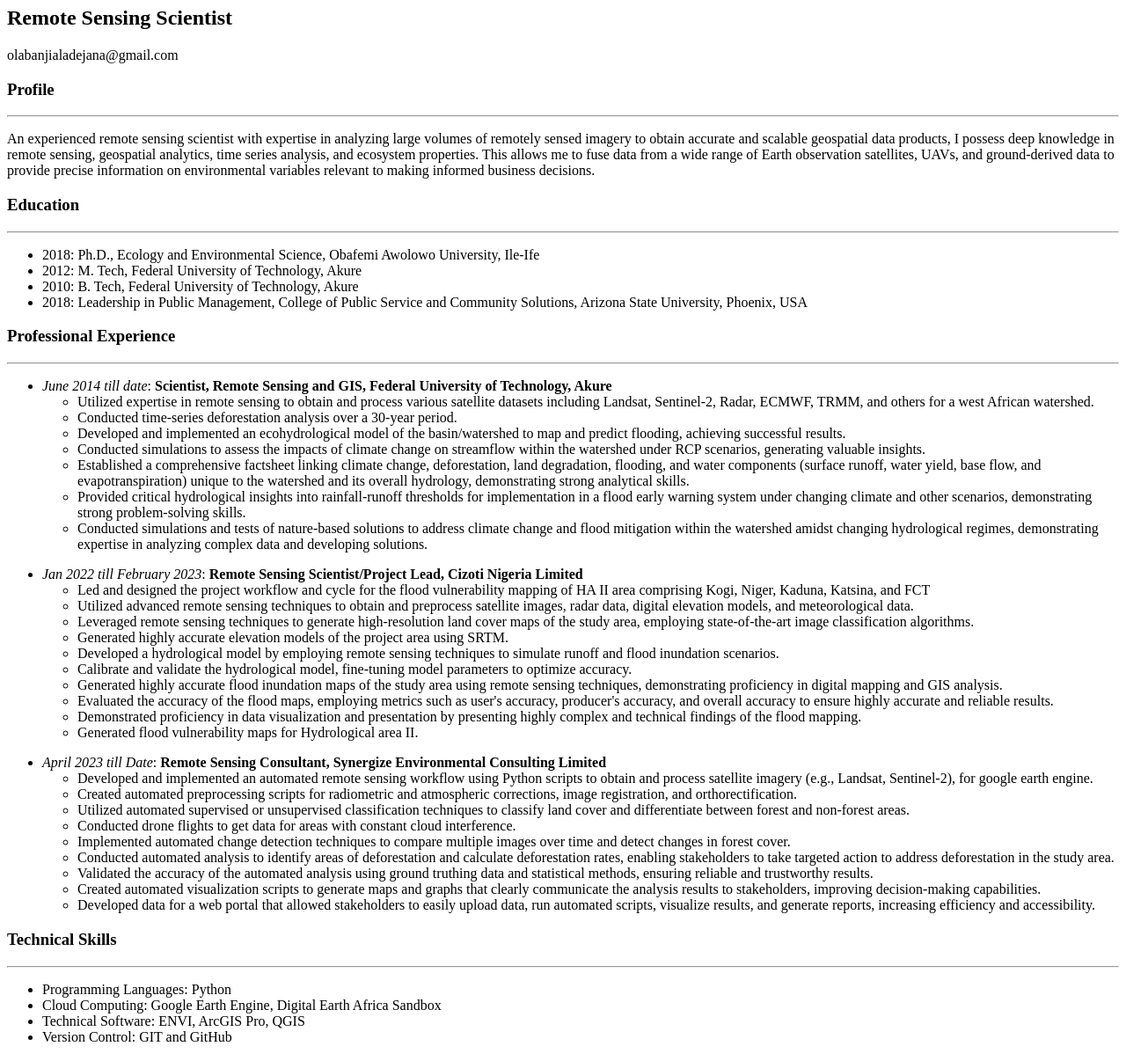
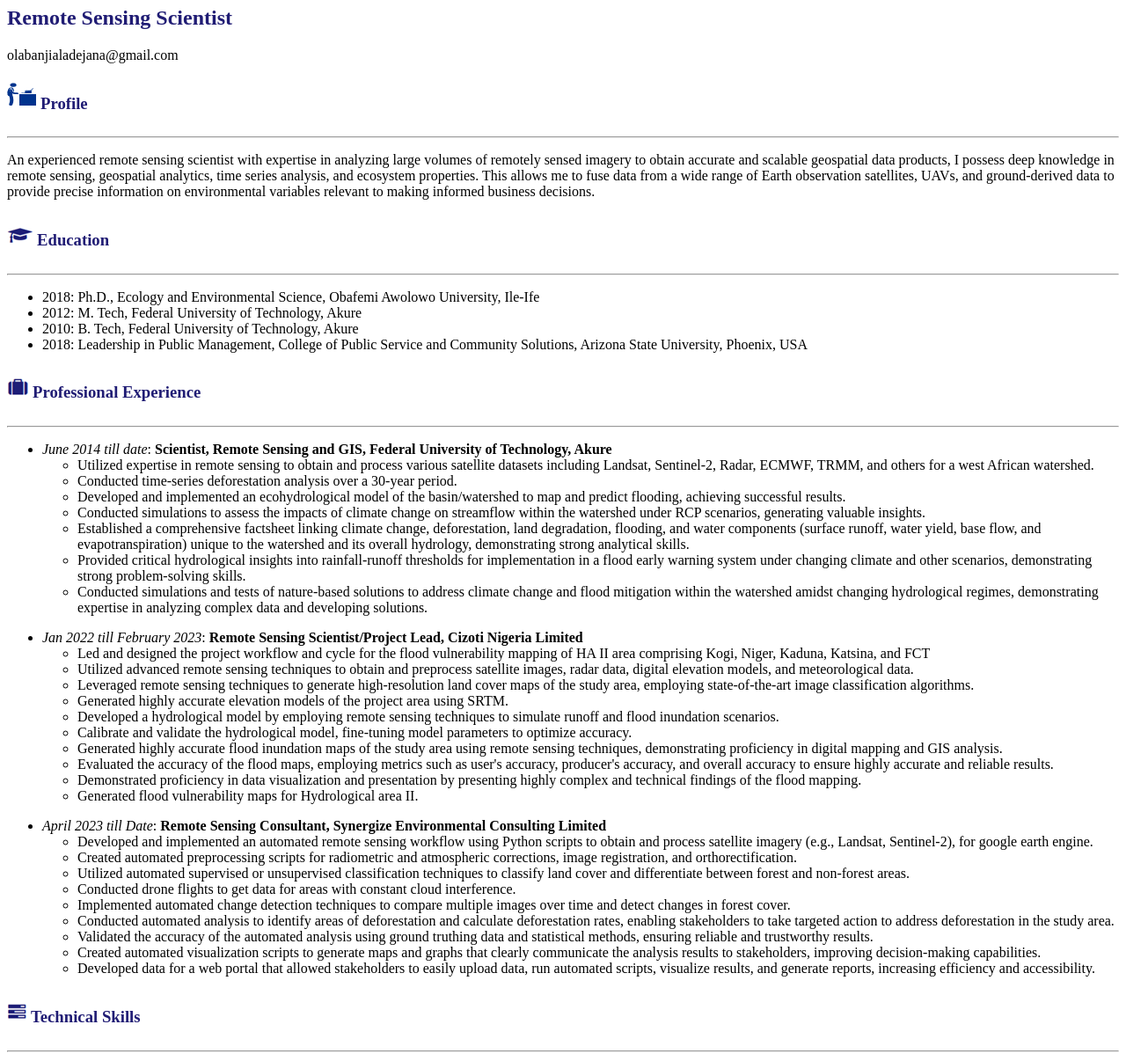
Before and after one commit to olabanjialadejana/online-resume, a plain HTML site: page index.html in a window 1280 px wide. Shown: the part 73-1279 px from the top of the page at 88% size. Drawn offline with Linux system fonts and the light colour scheme.

Commit message:
images-added

```diff
--- a/index.html
+++ b/index.html
@@ -7,11 +7,16 @@
     <link rel="stylesheet" href="./style.css" />
   </head>
   <body>
-    <h1>Olabanji Aladejana</h1>
-    <h2>Remote Sensing Scientist</h2>
+    <h1 class="note">Olabanji Aladejana</h1>
+    <h2 class="note">Remote Sensing Scientist</h2>
 
     <p>olabanjialadejana@gmail.com</p>
-    <h3>Profile</h3>
+
+    <img src="./images/profile.png" alt="" />
+    <h3 class="note" , style="display: inline-block; vertical-align: middle">
+      Profile
+    </h3>
+
     <hr />
     <p>
       An experienced remote sensing scientist with expertise in analyzing large
@@ -22,7 +27,10 @@
       UAVs, and ground-derived data to provide precise information on
       environmental variables relevant to making informed business decisions.
     </p>
-    <h3>Education</h3>
+    <img src="./images/education.png" alt="" />
+    <h3 class="note" , style="display: inline-block; vertical-align: middle">
+      Education
+    </h3>
     <hr />
     <ul>
       <li>
@@ -36,7 +44,10 @@
         Community Solutions, Arizona State University, Phoenix, USA
       </li>
     </ul>
-    <h3>Professional Experience</h3>
+    <img src="./images/professional_experience.png" alt="" />
+    <h3 class="note" , style="display: inline-block; vertical-align: middle">
+      Professional Experience
+    </h3>
     <hr />
     <ul>
       <p>
@@ -196,7 +207,10 @@
         </li>
       </p>
     </ul>
-    <h3>Technical Skills</h3>
+    <img src="./images/technical_skills.png" alt="" />
+    <h3 class="note" , style="display: inline-block; vertical-align: middle">
+      Technical Skills
+    </h3>
     <hr />
     <ul>
       <li>Programming Languages: Python</li>
@@ -206,7 +220,7 @@
       <li>Technical Software: ENVI, ArcGIS Pro, QGIS</li>
       <li>Version Control: GIT and GitHub</li>
     </ul>
-    <h4>Relevant Links</h4>
+    <h4 class="note">Relevant Links</h4>
     <a href="https://github.com/olabanjialadejana">GitHub Profile</a>
     <a href="https://scholar.google.com/citations?user=aLeDp2MAAAAJ&hl=en&oi=ao"
       >Google Scholar</a
--- a/style.css
+++ b/style.css
@@ -0,0 +1,3 @@
+.note {
+    color: #201c74;
+}
```
